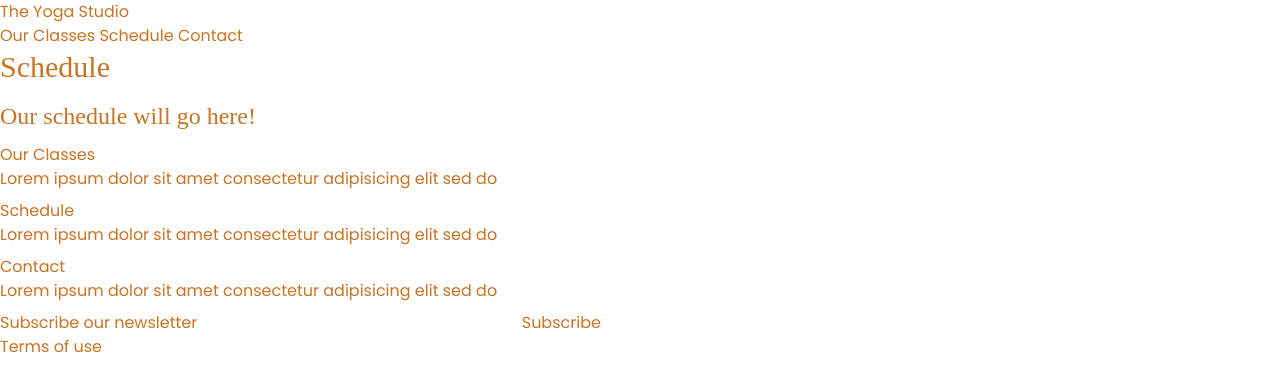
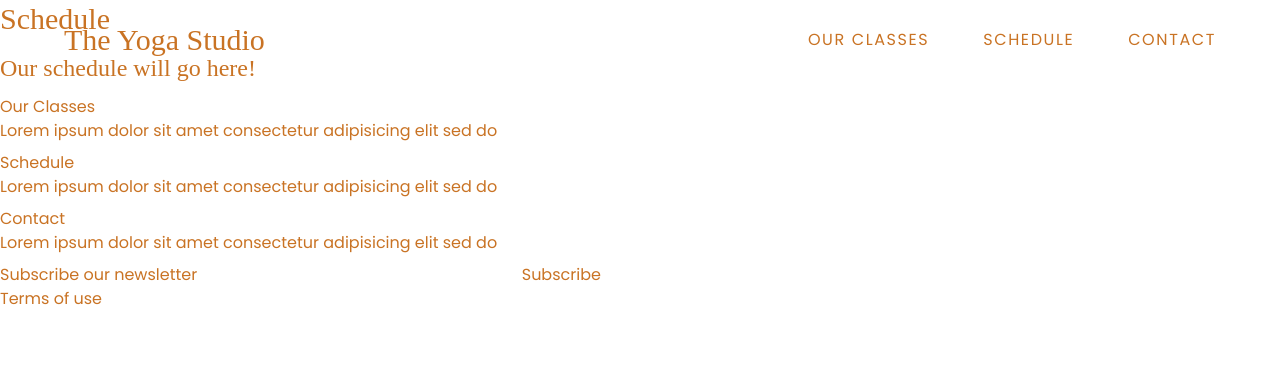
Before and after one commit to PollockCR/the-yoga-studio, a Jekyll site: the page built from schedule.html, in a window 1280 px wide. Shown: the top 392 px of the page. Built offline with Jekyll 4.4.1, drawn with Linux system fonts in a browser that asks for light colours; some web fonts are replaced; grey boxes are pictures that could not be loaded.

Commit message:
style header

```diff
--- a/_includes/banner.html
+++ b/_includes/banner.html
@@ -1,4 +1,4 @@
-<section style="background-image: url('{{page.banner.image}}')" class="p-5p relative bg-cover bg-center min-h-70 flex flex-col justify-center">
+<section style="background-image: url('{{page.banner.image}}')" class="p-5p relative bg-cover bg-center min-h-screen sm:min-h-70 flex flex-col justify-center">
     <hr class="border-pumpkin w-1/3 -ml-10p mb-6">
     <div class="">
         <span class="font-sans text-xl uppercase tracking-superwide">{{page.banner.small_heading}}</span>
--- a/_includes/site-header.html
+++ b/_includes/site-header.html
@@ -1,6 +1,6 @@
-<header>
-  <a href="/">The Yoga Studio</a>
-  <nav>
+<header class="sm:flex flex-wrap justify-between items-center px-5p py-4 absolute z-10 inset-x-0">
+  <a href="/" class="font-serif text-3xl mr-6">The Yoga Studio</a>
+  <nav class="grid gap-2 my-3 sm:block sm:space-x-12 uppercase tracking-widest">
     <a href="#">Our Classes</a>
     <a href="#">Schedule</a>
     <a href="#">Contact</a>
--- a/assets/css/output-style.css
+++ b/assets/css/output-style.css
@@ -453,8 +453,32 @@ p {
   --tw-text-opacity: 1;
   color: rgb(255 255 255 / var(--tw-text-opacity));
 }
+.absolute {
+  position: absolute;
+}
 .relative {
   position: relative;
+}
+.inset-x-0 {
+  left: 0px;
+  right: 0px;
+}
+.left-0 {
+  left: 0px;
+}
+.right-0 {
+  right: 0px;
+}
+.z-10 {
+  z-index: 10;
+}
+.my-2 {
+  margin-top: 0.5rem;
+  margin-bottom: 0.5rem;
+}
+.my-3 {
+  margin-top: 0.75rem;
+  margin-bottom: 0.75rem;
 }
 .-ml-10p {
   margin-left: -10%;
@@ -477,11 +501,23 @@ p {
 .mt-1 {
   margin-top: 0.25rem;
 }
+.mt-3 {
+  margin-top: 0.75rem;
+}
+.mr-6 {
+  margin-right: 1.5rem;
+}
 .flex {
   display: flex;
 }
+.grid {
+  display: grid;
+}
 .min-h-70 {
   min-height: 70vh;
+}
+.min-h-screen {
+  min-height: 100vh;
 }
 .w-1\/4 {
   width: 25%;
@@ -489,11 +525,46 @@ p {
 .w-1\/3 {
   width: 33.333333%;
 }
+.flex-row {
+  flex-direction: row;
+}
 .flex-col {
   flex-direction: column;
 }
+.flex-wrap {
+  flex-wrap: wrap;
+}
+.items-center {
+  align-items: center;
+}
 .justify-center {
   justify-content: center;
+}
+.justify-between {
+  justify-content: space-between;
+}
+.gap-2 {
+  gap: 0.5rem;
+}
+.space-x-4 > :not([hidden]) ~ :not([hidden]) {
+  --tw-space-x-reverse: 0;
+  margin-right: calc(1rem * var(--tw-space-x-reverse));
+  margin-left: calc(1rem * calc(1 - var(--tw-space-x-reverse)));
+}
+.space-x-8 > :not([hidden]) ~ :not([hidden]) {
+  --tw-space-x-reverse: 0;
+  margin-right: calc(2rem * var(--tw-space-x-reverse));
+  margin-left: calc(2rem * calc(1 - var(--tw-space-x-reverse)));
+}
+.space-x-12 > :not([hidden]) ~ :not([hidden]) {
+  --tw-space-x-reverse: 0;
+  margin-right: calc(3rem * var(--tw-space-x-reverse));
+  margin-left: calc(3rem * calc(1 - var(--tw-space-x-reverse)));
+}
+.space-y-2 > :not([hidden]) ~ :not([hidden]) {
+  --tw-space-y-reverse: 0;
+  margin-top: calc(0.5rem * calc(1 - var(--tw-space-y-reverse)));
+  margin-bottom: calc(0.5rem * var(--tw-space-y-reverse));
 }
 .border-pumpkin {
   --tw-border-opacity: 1;
@@ -519,8 +590,26 @@ p {
 .p-8 {
   padding: 2rem;
 }
+.px-5p {
+  padding-left: 5%;
+  padding-right: 5%;
+}
+.py-2 {
+  padding-top: 0.5rem;
+  padding-bottom: 0.5rem;
+}
+.py-4 {
+  padding-top: 1rem;
+  padding-bottom: 1rem;
+}
+.text-right {
+  text-align: right;
+}
 .font-sans {
   font-family: Poppins, sans-serif;
+}
+.font-serif {
+  font-family: Oranienbaum, serif;
 }
 .text-5xl {
   font-size: 3rem;
@@ -534,11 +623,18 @@ p {
   font-size: 4.5rem;
   line-height: 1;
 }
+.text-3xl {
+  font-size: 1.875rem;
+  line-height: 2.25rem;
+}
 .uppercase {
   text-transform: uppercase;
 }
 .tracking-superwide {
   letter-spacing: 0.2em;
+}
+.tracking-widest {
+  letter-spacing: 0.1em;
 }
 
 
@@ -546,6 +642,29 @@ p {
 
 
 /* ----------- ADDITIONAL COMPONENTS  --------- */
+
+@media (min-width: 640px) {
+  .sm\:mt-0 {
+    margin-top: 0px;
+  }
+  .sm\:block {
+    display: block;
+  }
+  .sm\:flex {
+    display: flex;
+  }
+  .sm\:min-h-70 {
+    min-height: 70vh;
+  }
+  .sm\:space-x-12 > :not([hidden]) ~ :not([hidden]) {
+    --tw-space-x-reverse: 0;
+    margin-right: calc(3rem * var(--tw-space-x-reverse));
+    margin-left: calc(3rem * calc(1 - var(--tw-space-x-reverse)));
+  }
+  .sm\:text-left {
+    text-align: left;
+  }
+}
 
 @media (min-width: 768px) {
   .md\:text-8xl {
```
